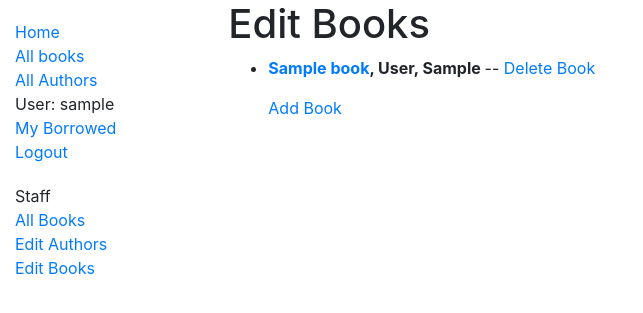
After one commit to Sam4400/LocalLibrary, a Django app: page /catalog/book/list/ in a window 1280 px wide. The commit adds this page. Shown: the top 313 px of the page, without its empty margins (0-643 px from the left). Run offline with Django 3.2, Linux system fonts and the light colour scheme; a user stored in the database is signed in; tables that the repository leaves empty hold one stand-in row (values such as "Sample post"); some libraries are stand-ins or nearby versions.

Commit message:
Tutorial Part 9 Challenge Complete
Signed-off-by: Sam Farley <sam4400@gmail.com>

```diff
--- a/catalog/models.py
+++ b/catalog/models.py
@@ -27,6 +27,11 @@ class Language(models.Model):
 
 
 class Book(models.Model):
+
+
+    class Meta:
+        permissions = (('can_add_book', 'Can add books'), ('can_delete_book', 'Can Delete Books'), ('can_edit_book','Can Edit Books'))
+
     """Model representing a book (but not a specific copy of a book)."""
     title = models.CharField(max_length=200)
 
@@ -49,6 +54,12 @@ class Book(models.Model):
     def get_absolute_url(self):
         """Returns the url to access a detail record for this book."""
         return reverse('book-detail', args=[str(self.id)])
+
+    def get_edit_url(self):
+        return reverse('book_edit',args=[str(self.id)])
+
+    def get_delete_url(self):
+        return reverse('book_delete',args=[str(self.id)])
 
     def display_genre(self):
         """Create a string for the Genre. This is required to display genre in Admin."""
@@ -108,11 +119,18 @@ class Author(models.Model):
 
     class Meta:
         ordering = ['last_name', 'first_name']
+        permissions = (("can_add", "Add Author"),("can_delete", "Delete Author"),("can_edit", "Edit Author"),)
 
     def get_absolute_url(self):
         """Returns the url to access a particular author instance."""
         return reverse('author-detail', args=[str(self.id)])
 
+    def get_edit_url(self):
+        return reverse('author_update',args=[str(self.id)])
+
+    def get_delete_url(self):
+        return reverse('author_delete',args=[str(self.id)])
+
     def __str__(self):
         """String for representing the Model object."""
         return f'{self.last_name}, {self.first_name}'
--- a/catalog/templates/base_generic.html
+++ b/catalog/templates/base_generic.html
@@ -31,6 +31,8 @@
               <ul class="sidebar-nav">
                 <li> Staff </li>
                 <li> <a href="{% url 'all-borrowed' %}"> All Books</a></li>
+                <li> <a href="{% url 'edit-authors' %}"> Edit Authors</a></li>
+                <li> <a href="{% url 'edit_books' %}"> Edit Books</a></li>
               </ul>
           {% endif %}
      {% endblock %}
--- a/catalog/templates/bookinstance_list_borrowed_all.html
+++ b/catalog/templates/bookinstance_list_borrowed_all.html
@@ -8,7 +8,7 @@
 
       {% for bookinst in bookinstance_list %}
       <li class="{% if bookinst.is_overdue %}text-danger{% endif %}">
-        <a href="{% url 'book-detail' bookinst.book.pk %}">{{bookinst.book.title}}</a> ({{ bookinst.due_back }}) - {{ bookinst.borrower }}
+        <a href="{% url 'book-detail' bookinst.book.pk %}">{{bookinst.book.title}}</a> ({{ bookinst.due_back }}) - {{ bookinst.borrower }} <strong> {% if perms.catalog.can_mark_returned %}- <a href="{% url 'renew-book-librarian' bookinst.id %}">Renew</a>  {% endif %} </strong>
       </li>
       {% endfor %}
     </ul>
--- /dev/null
+++ b/catalog/templates/edit_books.html
@@ -0,0 +1,18 @@
+{% extends "base_generic.html" %}
+
+{% block content %}
+  <h1>Edit Books</h1>
+  {% if book_list %}
+  <ul>
+    {% for book in book_list %}
+      <li>
+        <strong> <a href="{{ book.get_edit_url }}">{{ book.title }}</a>, {{ book.author }} </strong>--  {% if perms.catalog.can_delete_book %} <a href="{{ book.get_delete_url }}"> Delete Book </a> {% endif %}
+      </li>
+    {% endfor %}
+  </ul>
+  {% else %}
+    <p>There are no authors in the library database.</p>
+  {% endif %}
+
+    <ul> <a href="{% url 'book_create' %}"> Add Book </a> </ul>
+{% endblock %}
--- a/catalog/urls.py
+++ b/catalog/urls.py
@@ -9,4 +9,13 @@ urlpatterns = [
     path('authors/<int:pk>', views.AuthorDetailView.as_view(), name='author-detail'),
     path('mybooks/', views.LoanedBooksByUserListView.as_view(), name='my-borrowed'),
     path('loanedbooks/', views.AllLoanedBooksListView.as_view(), name='all-borrowed'),
+    path('book/<uuid:pk>/renew/', views.renew_book_librarian, name='renew-book-librarian'),
+    path('author/create/', views.AuthorCreate.as_view(), name='author_create'),
+    path('author/<int:pk>/update/', views.AuthorUpdate.as_view(), name='author_update'),
+    path('author/<int:pk>/delete/', views.AuthorDelete.as_view(), name='author_delete'),
+    path('author/list/',views.AuthorEditList.as_view(), name='edit-authors'),
+    path('book/create/', views.BookCreate.as_view(), name='book_create'),
+    path('book/<int:pk>/update/', views.BookUpdate.as_view(), name='book_edit'),
+    path('book/<int:pk>/delete/', views.BookDelete.as_view(), name='book_delete'),
+    path('book/list/', views.BookEditList.as_view(), name='edit_books'),
 ]
--- a/catalog/views.py
+++ b/catalog/views.py
@@ -1,4 +1,15 @@
-from django.shortcuts import render
+import datetime
+
+from django.contrib.auth.decorators import permission_required
+from django.shortcuts import render, get_object_or_404
+from django.http import HttpResponseRedirect
+from django.urls import reverse
+from django.views.generic.edit import CreateView, UpdateView, DeleteView
+from django.urls import reverse_lazy
+
+from catalog.forms import RenewBookForm
+from catalog.models import Author
+
 
 # Create your views here.
 
@@ -108,3 +119,90 @@ class AllLoanedBooksListView(LoginRequiredMixin, PermissionRequiredMixin, generi
 
     def get_queryset(self):
         return BookInstance.objects.filter(status__exact='o').order_by('due_back').order_by('borrower__last_name')
+
+
+@permission_required('catalog.can_mark_returned')
+def renew_book_librarian(request, pk):
+    """View function for renewing a specific BookInstance by librarian."""
+    book_instance = get_object_or_404(BookInstance, pk=pk)
+
+    # If this is a POST request then process the Form data
+    if request.method == 'POST':
+
+        # Create a form instance and populate it with data from the request (binding):
+        form = RenewBookForm(request.POST)
+
+        # Check if the form is valid:
+        if form.is_valid():
+            # process the data in form.cleaned_data as required (here we just write it to the model due_back field)
+            book_instance.due_back = form.cleaned_data['renewal_date']
+            book_instance.save()
+
+            # redirect to a new URL:
+            return HttpResponseRedirect(reverse('all-borrowed') )
+
+    # If this is a GET (or any other method) create the default form.
+    else:
+        proposed_renewal_date = datetime.date.today() + datetime.timedelta(weeks=3)
+        form = RenewBookForm(initial={'renewal_date': proposed_renewal_date})
+
+    context = {
+        'form': form,
+        'book_instance': book_instance,
+    }
+
+    return render(request, 'book_renew_librarian.html', context)
+
+class AuthorCreate(LoginRequiredMixin, PermissionRequiredMixin,CreateView):
+    permission_required = 'author.can_add'
+    model = Author
+    fields = '__all__'
+    initial = {'date_of_death': '05/01/2018'}
+    template_name = 'author_form.html'
+
+class AuthorUpdate(LoginRequiredMixin, PermissionRequiredMixin,UpdateView):
+    permission_required = 'author.can_edit'
+    model = Author
+    fields = ['first_name', 'last_name', 'date_of_birth', 'date_of_death']
+    template_name = 'author_form.html'
+
+class AuthorDelete(LoginRequiredMixin, PermissionRequiredMixin,DeleteView):
+    permission_required = 'author.can_delete'
+    model = Author
+    success_url = reverse_lazy('authors')
+    template_name = 'author_confirm_delete.html'
+
+
+class AuthorEditList(LoginRequiredMixin, PermissionRequiredMixin,generic.ListView):
+    permission_required = 'author.can_edit'
+
+    model = Author
+    template_name = 'edit_authors.html'
+    paginate_by = 10
+
+
+class BookCreate(LoginRequiredMixin, PermissionRequiredMixin,CreateView):
+    permission_required = 'book.can_add_book'
+    model = Book
+    fields = '__all__'
+    template_name = 'book_form.html'
+
+class BookUpdate(LoginRequiredMixin, PermissionRequiredMixin,UpdateView):
+    permission_required = 'book.can_edit_book'
+    model = Book
+    fields = '__all__'
+    template_name = 'book_form.html'
+
+class BookDelete(LoginRequiredMixin, PermissionRequiredMixin,DeleteView):
+    permission_required = 'book.can_delete_book'
+    model = Author
+    success_url = reverse_lazy('authors')
+    template_name = 'book_confirm_delete.html'
+
+
+class BookEditList(LoginRequiredMixin, PermissionRequiredMixin,generic.ListView):
+    permission_required = 'book.can_edit_book'
+
+    model = Book
+    template_name = 'edit_books.html'
+    paginate_by = 10
```
Also changed, not shown: catalog/forms.py (added, +23 -0 lines), catalog/templates/author_confirm_delete.html (added, +14 -0 lines), catalog/templates/author_form.html (added, +11 -0 lines), catalog/templates/book_confirm_delete.html (added, +14 -0 lines), catalog/templates/book_form.html (added, +11 -0 lines), catalog/templates/book_renew_librarian.html (added, +15 -0 lines), catalog/templates/edit_authors.html (added, +18 -0 lines), catalog/migrations/0005_auto_20200927_1419.py (added).
